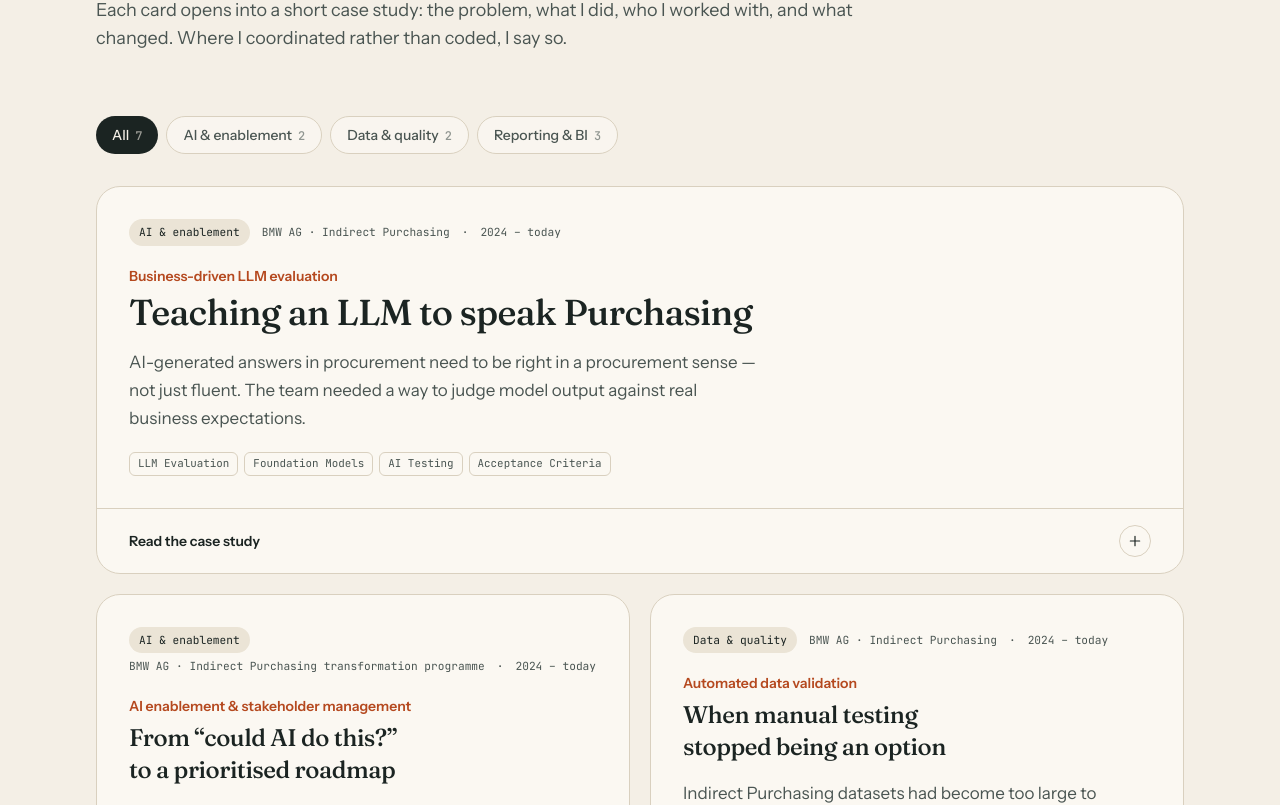
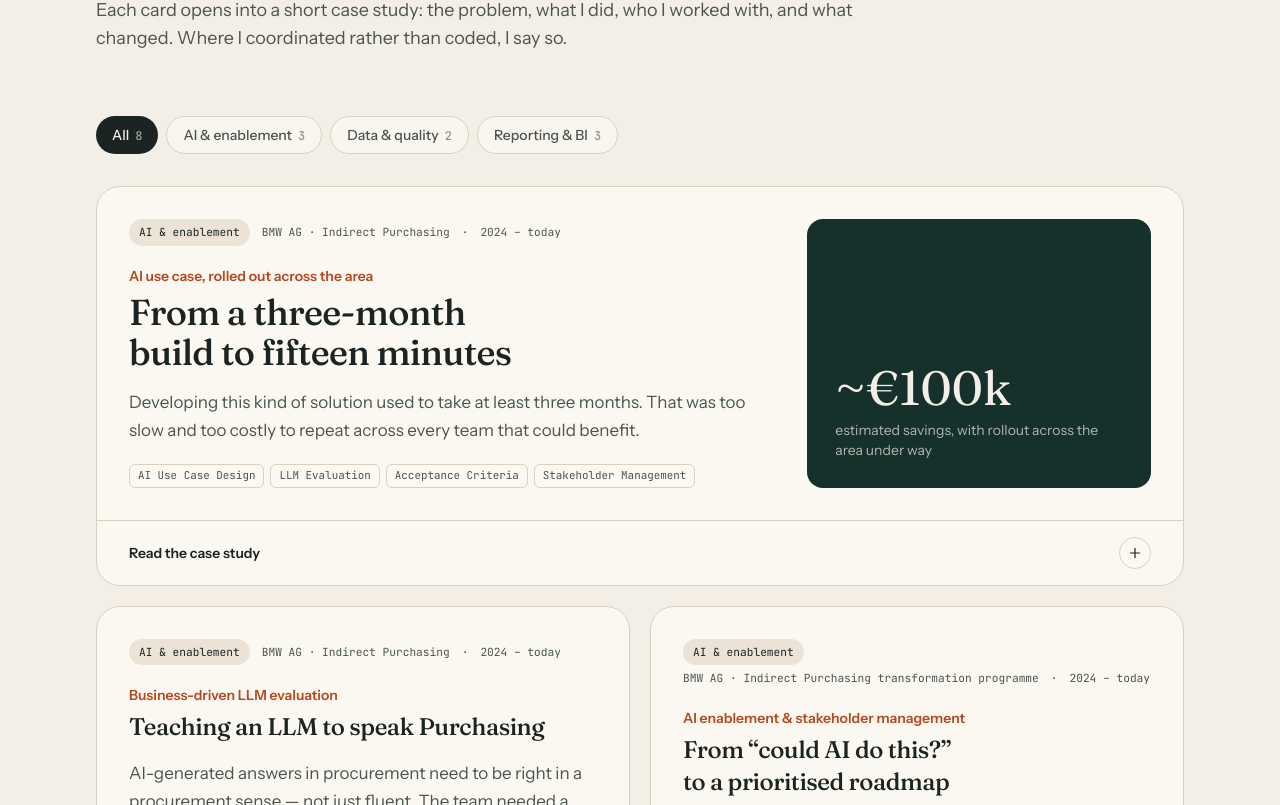
Before and after one commit to akash-br/akashbr, a React (Vite) app: page / in a window 1280 px wide. Shown: the part 5635-6440 px from the top of the page. Built offline with nearby package versions, Linux system fonts and the light colour scheme.

Commit message:
Add AI use case project details to projects list

```diff
--- a/src/content/projects.ts
+++ b/src/content/projects.ts
@@ -22,6 +22,28 @@ export type Project = {
 };
 
 export const projects: Project[] = [
+  {
+    id: "ai-use-case-rollout",
+    title: "From a three-month build to fifteen minutes",
+    kicker: "AI use case, rolled out across the area",
+    category: "AI & enablement",
+    context: "BMW AG · Indirect Purchasing",
+    period: "2024 – today",
+    headline: { value: "~€100k", label: "estimated savings, with rollout across the area under way" },
+    problem:
+      "Developing this kind of solution used to take at least three months. That was too slow and too costly to repeat across every team that could benefit.",
+    role: "I worked between procurement stakeholders and the AI development team to shape the use case, check the results against business needs and drive adoption.",
+    contributions: [
+      "Reduced development time from a minimum of 3 months to 15 minutes",
+      "Saved around €100,000 through the AI-based approach",
+      "Rolling the use case out across the whole area",
+      "Backed adoption with demonstrations, feedback sessions and continuous business engagement",
+    ],
+    tools: ["AI Use Case Design", "LLM Evaluation", "Acceptance Criteria", "Stakeholder Management"],
+    stakeholders: ["AI developers", "Data scientists", "Product teams", "Procurement stakeholders"],
+    outcome:
+      "A use case that went from a three-month effort to a 15-minute one, saved about €100,000, and is now spreading across the area.",
+  },
   {
     id: "golden-questions",
     title: "Teaching an LLM to speak Purchasing",
```
